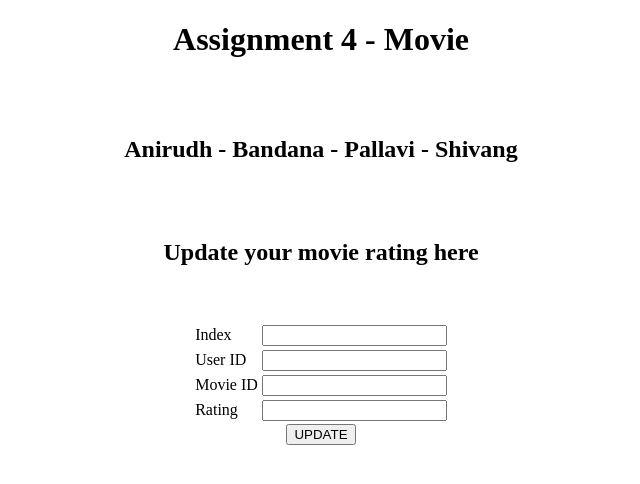
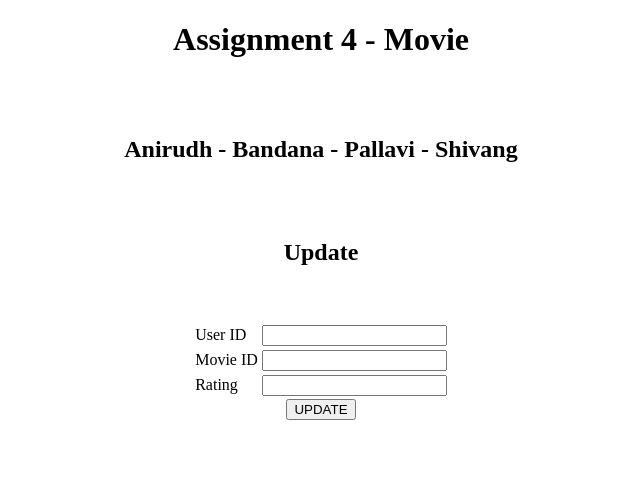
Before and after one commit to shivang8/Movie-Flask, a Flask app: page /u in a window 1280 px wide. Shown: the top 484 px of the page, without its empty margins (319-959 px from the left). Run offline with Flask 2, Linux system fonts and the light colour scheme.

Commit message:
Minor Changes

```diff
--- a/server.py
+++ b/server.py
@@ -41,8 +41,6 @@ def output():
 		elif body['type'] == 'search':
 			flag = 1
 			exe = {}
-			exe['size'] = request.form['size']
-			#query = {}
 			boo = {}
 			must = []
 			v1 = request.form['userId']
@@ -79,7 +77,6 @@ def output():
 			body['exec'] = must
 		elif body['type'] == 'update':
 			flag = 2
-			index = request.form.get("index")
 			user = request.form.get("user")
 			movie = request.form.get("movie")
 			rating = request.form.get("rating")
@@ -104,7 +101,6 @@ def output():
 			body = data
 		elif body['type'] == 'delete':
 			flag = 4
-			index = request.form.get("index")
 			user = request.form.get("user")
 			movie = request.form.get("movie")
 			rating = request.form.get("rating")
--- a/templates/D.html
+++ b/templates/D.html
@@ -9,10 +9,6 @@ Update
 	<h2> Delete </h2><br><br>
 		<table>
 			<tr>
-				<td>Index</td>
-				<td><input type="text" name="index"></td>
-			</tr>
-            <tr>
 				<td>User ID</td>
 				<td><input type="text" name="user"></td>
 			</tr>
--- a/templates/R.html
+++ b/templates/R.html
@@ -12,10 +12,6 @@ R
 	<h3>READ</h3>
 	<form action="/output" method="post">
 		<table>
-			<tr>
-				<td>NUMBER OF ENTRIES TO FETCH</td>
-				<td><input type="number" name="size" required></td>
-			</tr>
 			<tr>
 				<td>userId</td>
 				<td><input type="text" name="userId"></td>
--- a/templates/U.html
+++ b/templates/U.html
@@ -6,12 +6,8 @@ Update
 
 {% block body %}
 <form action="/output" method="post">
-	<h2> Update your movie rating here </h2><br><br>
+	<h2> Update</h2><br><br>
 		<table>
-			<tr>
-				<td>Index</td>
-				<td><input type="text" name="index"></td>
-			</tr>
 			<tr>
 				<td>User ID</td>
 				<td><input type="text" name="user"></td>
```
